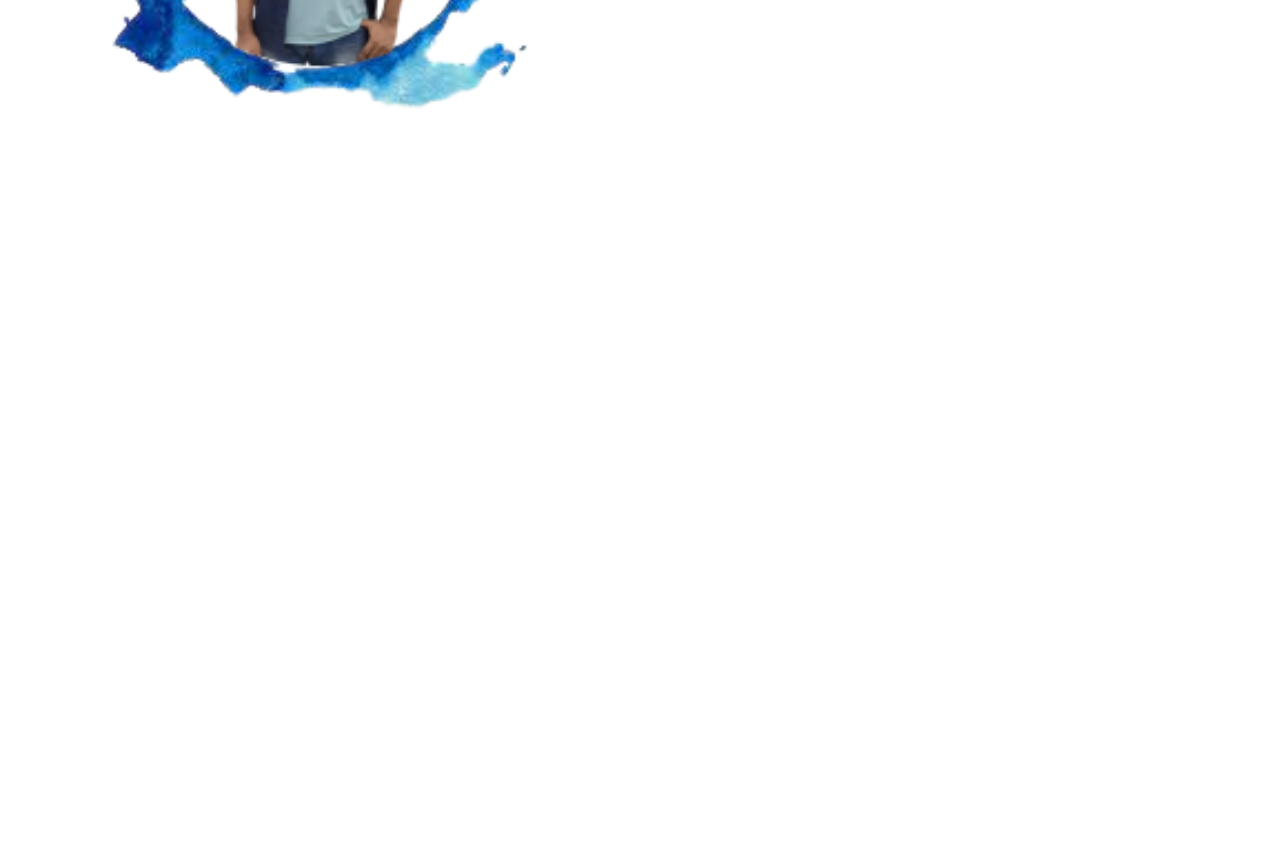
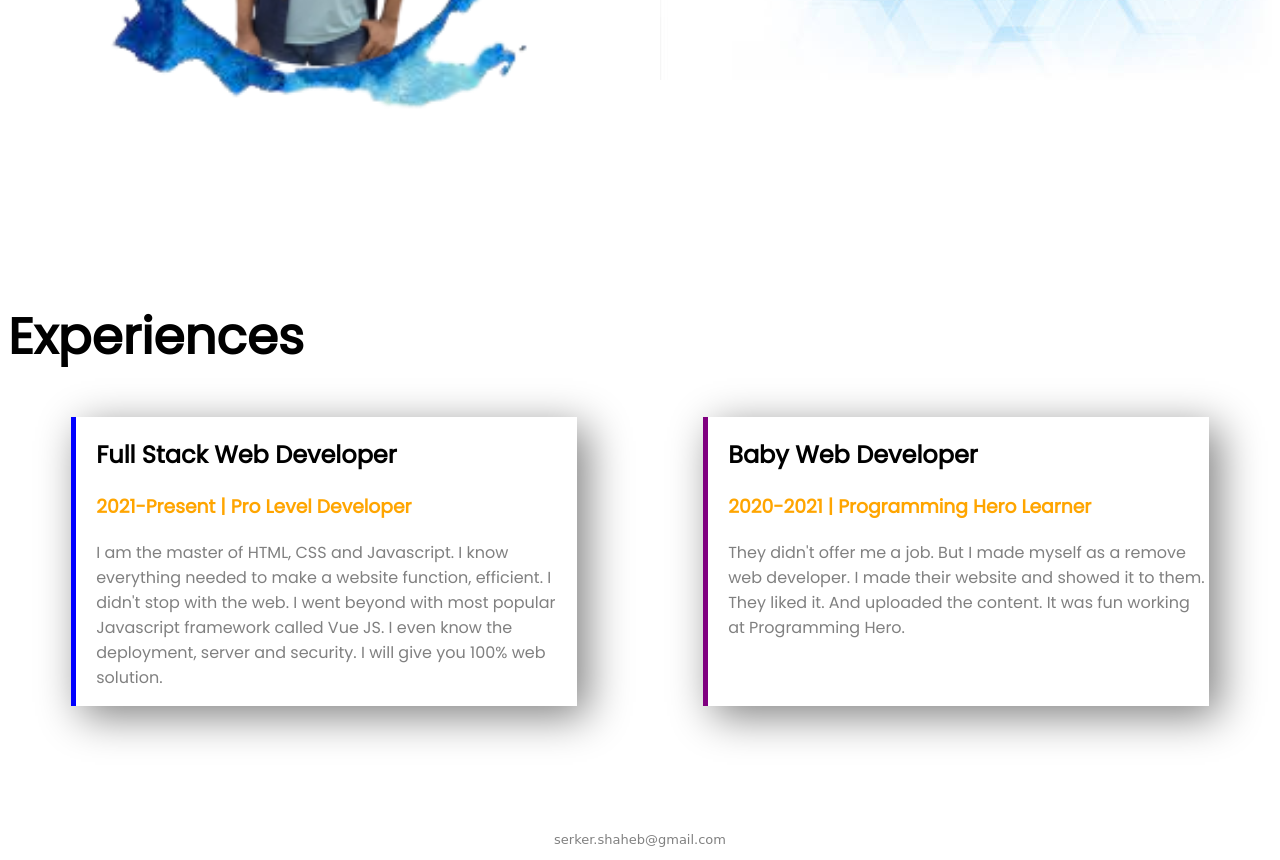
Before and after one commit to BossBaby25/Portfolio-repo, a plain HTML site: page index.html in a window 1280 px wide. Shown: the part 1170-2030 px from the top of the page. Before the commit the page ends 1470 px from the top, so only its background shows below. Drawn offline with Linux system fonts and the light colour scheme.

Commit message:
trail time

```diff
--- a/index.html
+++ b/index.html
@@ -13,7 +13,7 @@
 </head>
 
 <body>
-    <section class="top">
+    <section class="top flex">
         <div class="one">
             <h1>Welcome To</h1>
             <h1><span class="yellow">Meraj's</span> Portfolio!</h1>
@@ -31,7 +31,7 @@
             <img src="images/bg10.png" alt="">
         </div>
     </section>
-    <section class="middle">
+    <section class="middle flex">
         <div class="one">
             <img src="images/ok (1).png" alt="">
         </div>
@@ -45,6 +45,30 @@
                 Resume </a>
         </div>
     </section>
+    <section class="experience">
+        <h1>Experiences</h1>
+        <div class="table">
+            <div id="first">
+                <h2>Full Stack Web Developer</h2>
+                <h3 class="p">2021-Present | Pro Level Developer</h3>
+                <p class="text">I am the master of HTML, CSS and Javascript. I know everything needed to make a website
+                    function,
+                    efficient. I didn't stop with the web. I went beyond with most popular Javascript framework called
+                    Vue
+                    JS. I even know the deployment, server and security. I will give you 100% web solution.</p>
+            </div>
+            <div id="second">
+                <h2>Baby Web Developer</h2>
+                <h3 class="p">2020-2021 | Programming Hero Learner</h3>
+                <p class="text">They didn't offer me a job. But I made myself as a remove web developer. I made their
+                    website and showed
+                    it to them. They liked it. And uploaded the content. It was fun working at Programming Hero.</p>
+            </div>
+        </div>
+    </section>
 </body>
+<footer>
+    <p>serker.shaheb@gmail.com</p>
+</footer>
 
 </html>
--- a/style.css
+++ b/style.css
@@ -23,7 +23,7 @@
     width: 100%;
 }
 
-section {
+.flex {
     display: flex;
     margin-bottom: 100px;
 }
@@ -38,6 +38,54 @@
 }
 
 .top {
-    background-image: url(images/0.jpg);
+    background-image: url(images/hh.jpg);
     background-repeat: no-repeat;
+    background-position: left;
 }
+
+.middle {
+    background-image: url(images/hh.jpg);
+    background-repeat: no-repeat;
+    background-position: right;
+}
+
+.p {
+    color: orange;
+}
+
+.text {
+    color: gray;
+}
+
+.table {
+    display: flex;
+}
+
+#first {
+    width: 40%;
+    margin-left: 5%;
+    margin-right: 5%;
+    padding-left: 20px;
+    box-shadow: 10px 10px 40px gray;
+    border-left: 5px solid blue;
+}
+
+#second {
+    width: 40%;
+    margin-left: 5%;
+    margin-right: 5%;
+    padding-left: 20px;
+    box-shadow: 10px 10px 40px gray;
+    border-left: 5px solid purple;
+}
+
+.experience {
+    margin-bottom: 10%;
+}
+
+footer p {
+    text-align: center;
+    color: grey;
+    font-size: small;
+    font-family: cursive;
+}
```
